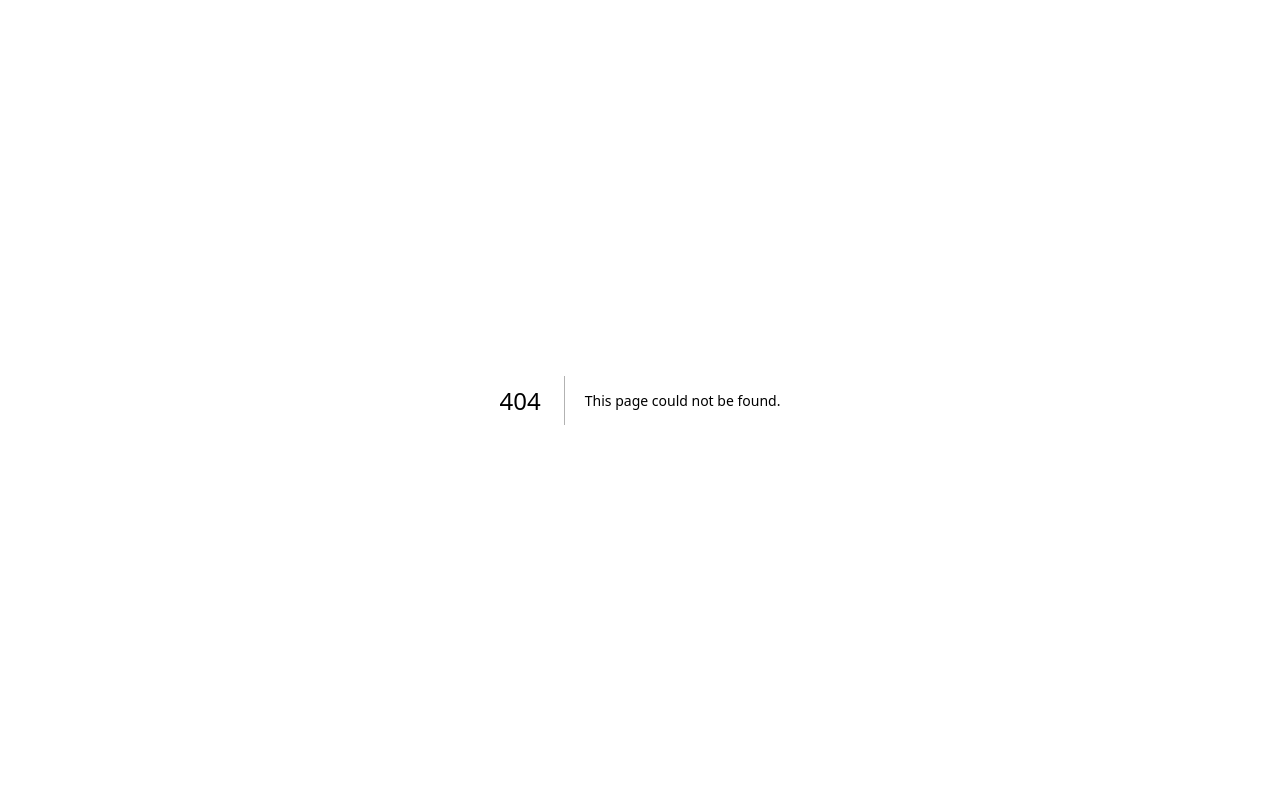
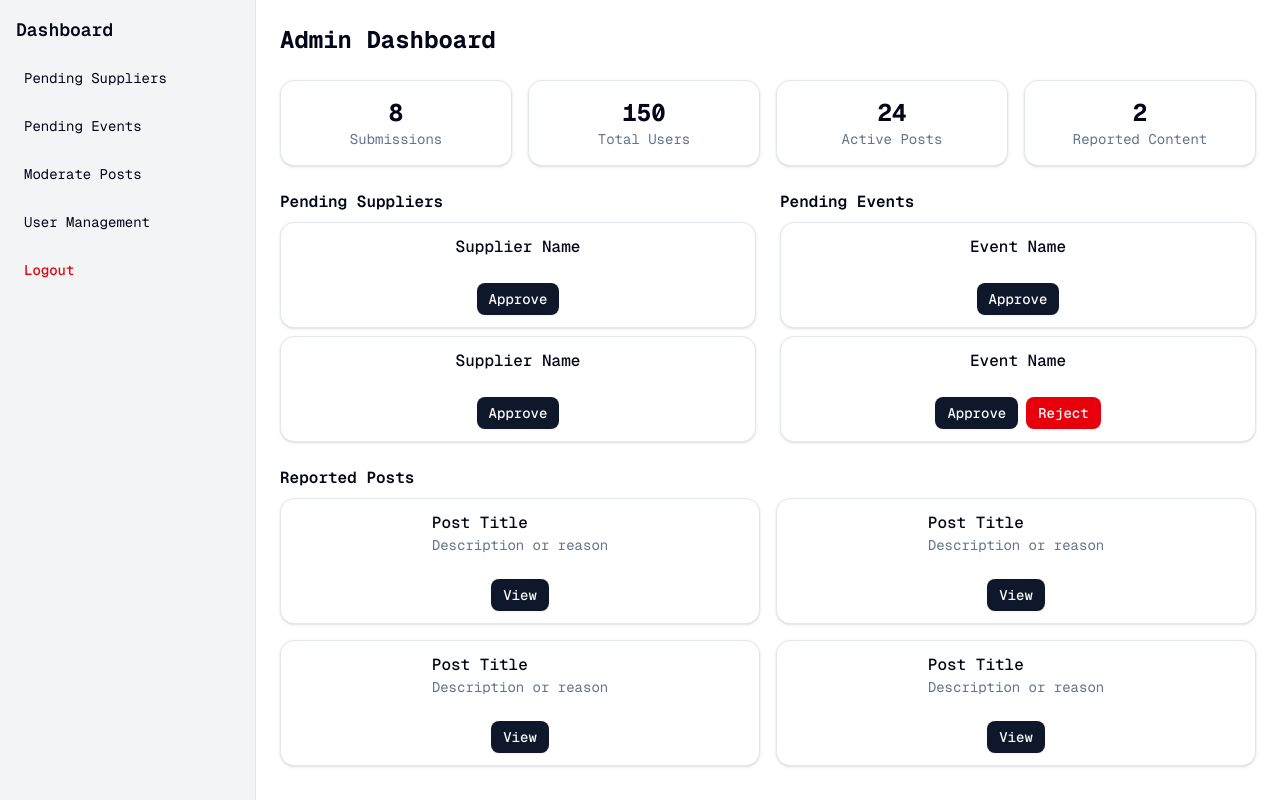
Before and after one commit to Amcongtu/frontend-ui-challenge, a Next.js app: page /dashboard in a window 1280 px wide. Before the commit this address had no page. Built offline with nearby package versions, Linux system fonts and the light colour scheme.

Commit message:
feat: add dashboard page

```diff
--- /dev/null
+++ b/src/app/(admin)/dashboard/page.tsx
@@ -0,0 +1,5 @@
+const DashboardPage = () => {
+    return <></>
+}
+
+export default DashboardPage
--- /dev/null
+++ b/src/app/(admin)/layout.tsx
@@ -0,0 +1,102 @@
+"use client";
+import { Button } from "@/components/ui/button";
+import { Card, CardContent } from "@/components/ui/card";
+import { useRouter } from "next/navigation";
+
+export default function AdminDashboard() {
+    const router = useRouter();
+
+    const handleLogout = () => {
+        localStorage.removeItem("isLoggedIn");
+        localStorage.removeItem("role");
+
+        document.cookie = "isLoggedIn=; expires=Thu, 01 Jan 1970 00:00:00 UTC; path=/;";
+        document.cookie = "role=; expires=Thu, 01 Jan 1970 00:00:00 UTC; path=/;";
+
+        router.push("/login");
+    };
+    return (
+        <div className="flex h-screen">
+            {/* Sidebar */}
+            <aside className="w-64 bg-gray-100 p-4 border-r space-y-4">
+                <h2 className="text-lg font-semibold">Dashboard</h2>
+                <ul className="space-y-3 text-sm">
+                    <li className="px-2 py-2 rounded hover:bg-gray-200 cursor-pointer">Pending Suppliers</li>
+                    <li className="px-2 py-2 rounded hover:bg-gray-200 cursor-pointer">Pending Events</li>
+                    <li className="px-2 py-2 rounded hover:bg-gray-200 cursor-pointer">Moderate Posts</li>
+                    <li className="px-2 py-2 rounded hover:bg-gray-200 cursor-pointer">User Management</li>
+                    <li
+                        onClick={handleLogout}
+                        className="px-2 py-2 rounded hover:bg-red-100 text-red-600 cursor-pointer font-medium"
+                    >
+                        Logout
+                    </li>
+                </ul>
+            </aside>
+
+
+            {/* Main content */}
+            <main className="flex-1 p-6 space-y-6 overflow-auto">
+                <h1 className="text-2xl font-bold">Admin Dashboard</h1>
+
+                {/* Stats */}
+                <div className="grid grid-cols-4 gap-4">
+                    {["Submissions", "Total Users", "Active Posts", "Reported Content"].map((label, i) => (
+                        <Card key={i} className="text-center py-4">
+                            <CardContent>
+                                <div className="text-2xl font-bold">{[8, 150, 24, 2][i]}</div>
+                                <div className="text-muted-foreground text-sm">{label}</div>
+                            </CardContent>
+                        </Card>
+                    ))}
+                </div>
+
+                {/* Pending Suppliers & Events */}
+                <div className="grid grid-cols-2 gap-6">
+                    <div>
+                        <h2 className="font-semibold mb-2">Pending Suppliers</h2>
+                        <div className="space-y-2">
+                            {[1, 2].map((_, i) => (
+                                <Card key={i} className="p-3 flex justify-between items-center">
+                                    <div className="font-medium">Supplier Name</div>
+                                    <Button size="sm">Approve</Button>
+                                </Card>
+                            ))}
+                        </div>
+                    </div>
+
+                    <div>
+                        <h2 className="font-semibold mb-2">Pending Events</h2>
+                        <div className="space-y-2">
+                            {[1, 2].map((_, i) => (
+                                <Card key={i} className="p-3 flex justify-between items-center">
+                                    <div className="font-medium">Event Name</div>
+                                    <div className="space-x-2">
+                                        <Button size="sm">Approve</Button>
+                                        {i === 1 && <Button size="sm" variant="destructive">Reject</Button>}
+                                    </div>
+                                </Card>
+                            ))}
+                        </div>
+                    </div>
+                </div>
+
+                {/* Reported Posts */}
+                <div>
+                    <h2 className="font-semibold mb-2">Reported Posts</h2>
+                    <div className="grid grid-cols-2 gap-4">
+                        {[1, 2, 3, 4].map((_, i) => (
+                            <Card key={i} className="p-3 flex justify-between items-center">
+                                <div>
+                                    <div className="font-medium">Post Title</div>
+                                    <div className="text-sm text-muted-foreground">Description or reason</div>
+                                </div>
+                                <Button size="sm">View</Button>
+                            </Card>
+                        ))}
+                    </div>
+                </div>
+            </main>
+        </div>
+    );
+}
--- a/src/components/pages/login/login-form.tsx
+++ b/src/components/pages/login/login-form.tsx
@@ -14,7 +14,7 @@ import { useRouter } from "next/navigation";
 
 import { HiEye, HiEyeOff } from "react-icons/hi";
 import { useUserStore } from "@/stores/userStore";
-import { user } from "@/data/users";
+import { adminUser, clientUser } from "@/data/users";
 
 const formSchema = z.object({
     email: z.string().email("Invalid email"),
@@ -43,9 +43,17 @@ export function LoginForm() {
             document.cookie = "isLoggedIn=true; path=/";
             document.cookie = "role=admin; path=/";
 
-            login(user);
+            login(adminUser);
             router.push("/");
-        } else {
+        }
+        else if (email === "client@gmail.com" && password === "Kasradash@2025") {
+            document.cookie = "isLoggedIn=true; path=/";
+            document.cookie = "role=client; path=/";
+
+            login(clientUser);
+            router.push("/");
+        }
+        else {
             alert("Invalid credentials");
         }
     };
--- a/src/data/users/index.ts
+++ b/src/data/users/index.ts
@@ -1,4 +1,4 @@
-export const user = {
+export const adminUser = {
   id: "1",
   email: "admin@gmail.com",
   userName: "admin",
@@ -9,3 +9,15 @@ export const user = {
   address: "123 Admin Street, Capital City",
   token: "fake-jwt-token-admin",
 };
+
+export const clientUser = {
+  id: "2",
+  email: "client@gmail.com",
+  userName: "client",
+  role: "client",
+  name: "Client",
+  avatar: "https://picsum.photos/96/96",
+  phone: "0123456789",
+  address: "123 client Street, Capital City",
+  token: "fake-jwt-token-client",
+};
--- a/src/middleware.ts
+++ b/src/middleware.ts
@@ -3,10 +3,10 @@ import { NextRequest, NextResponse } from "next/server";
 export function middleware(request: NextRequest) {
   const { pathname } = request.nextUrl;
   const isLoggedIn = request.cookies.get("isLoggedIn")?.value === "true";
-
-  console.log("Middleware - isLoggedIn:", isLoggedIn, "path:", pathname);
+  const role = request.cookies.get("role")?.value;
 
   const isAuthPage = pathname === "/login" || pathname === "/register";
+  const isDashboardPage = pathname.startsWith("/dashboard");
 
   if (!isLoggedIn && !isAuthPage) {
     return NextResponse.redirect(new URL("/login", request.url));
@@ -16,6 +16,14 @@ export function middleware(request: NextRequest) {
     return NextResponse.redirect(new URL("/", request.url));
   }
 
+  if (isDashboardPage && role !== "admin") {
+    return NextResponse.redirect(new URL("/", request.url));
+  }
+
+  if (pathname === "/" && isLoggedIn && role === "admin") {
+    return NextResponse.redirect(new URL("/dashboard", request.url));
+  }
+
   return NextResponse.next();
 }
 
```
Lines whose indentation alone changed are shown as unchanged.
